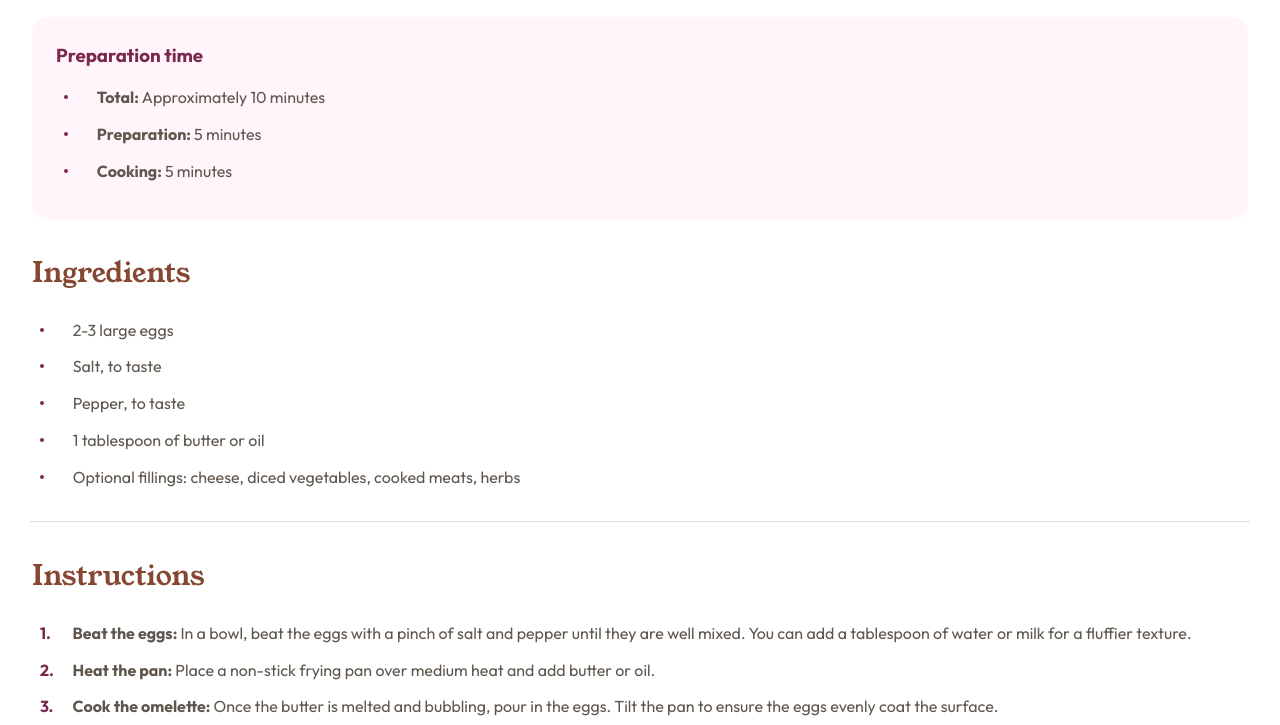
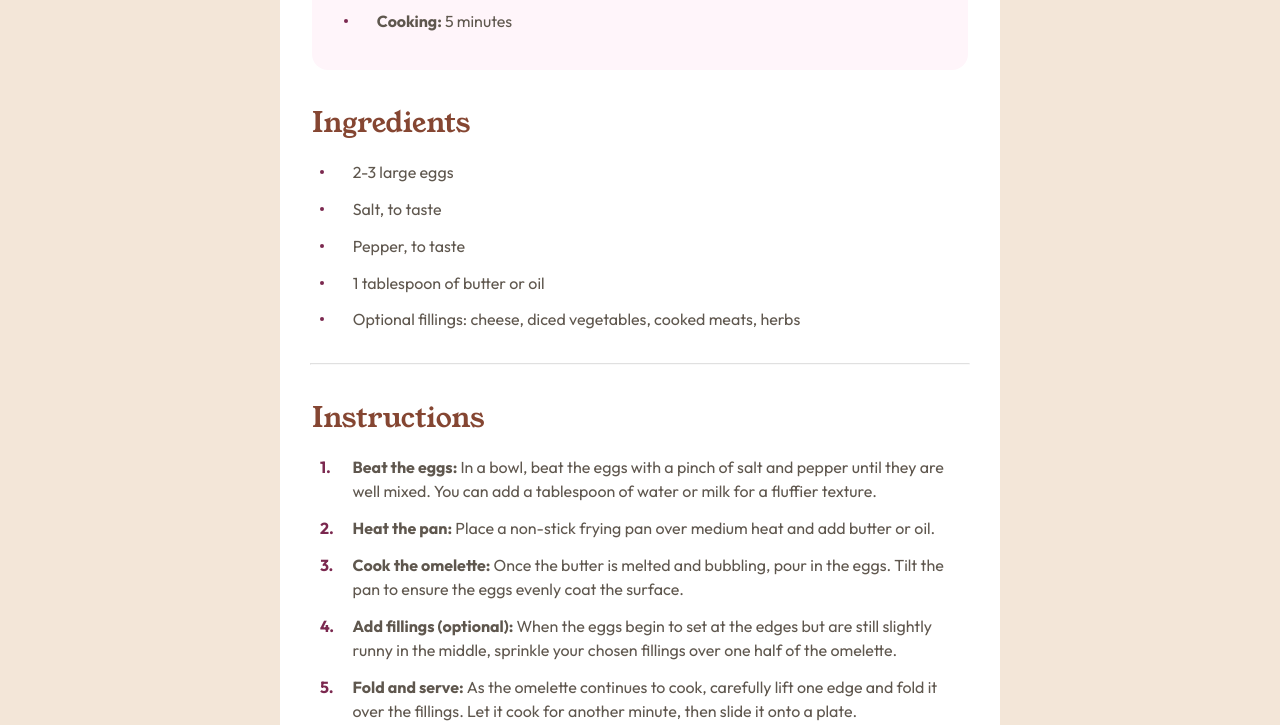
Before and after one commit to Gombeng/fm-recipe-page, a plain HTML site: page index.html in a window 1280 px wide. Shown: the part 747-1472 px from the top of the page. Drawn offline with Linux system fonts and the light colour scheme.

Commit message:
Finish desktop styling

```diff
--- a/style.scss
+++ b/style.scss
@@ -1,6 +1,7 @@
 @import url("https://fonts.googleapis.com/css2?family=Outfit:wght@100..900&family=Young+Serif&display=swap");
 
 $Mobile: 375px;
+$Tablet: 720px;
 $Desktop: 1440px;
 $Nutmeg: hsl(14, 45%, 36%);
 $Dark-Raspberry: hsl(332, 51%, 32%);
@@ -10,24 +11,50 @@ $Eggshell: hsl(30, 54%, 90%);
 $Wenge-Brown: hsl(30, 10%, 34%);
 $Dark-Charcoal: hsl(24, 5%, 18%);
 
+@mixin mediaQuery($breakpoint) {
+  @if ($breakpoint == minTablet) {
+    @media (min-width: $Tablet) {
+      @content;
+    }
+  }
+}
+
 * {
   padding: 0;
   margin: 0;
   box-sizing: border-box;
 }
 
+html {
+  @include mediaQuery(minTablet) {
+    background-color: $Eggshell;
+  }
+}
+
 body {
   margin: 0 auto;
   font-size: 16px;
   line-height: 1.5;
-  max-width: $Desktop;
+  max-width: $Tablet;
   background-color: $White;
   font-family: "Outfit", sans-serif;
+
+  @include mediaQuery(minTablet) {
+    border-radius: 1.5rem;
+    margin: 7rem auto;
+  }
 }
 
 header {
   .header-image {
     width: 100%;
+    @include mediaQuery(minTablet) {
+      border-radius: 1rem;
+    }
+  }
+  @include mediaQuery(minTablet) {
+    margin: 2rem;
+    padding-top: 2rem;
   }
 }
 
@@ -35,7 +62,7 @@ h1,
 h2 {
   font-family: "Young Serif", serif;
   font-weight: 400;
-  margin-bottom: 1.5rem;
+  margin-bottom: 1rem;
 }
 
 h1 {
@@ -59,12 +86,11 @@ p {
   margin-bottom: 1rem;
 }
 
+hr {
+  opacity: 0.3;
+}
 main > hr {
   margin: 1.9rem;
-}
-
-hr {
-  opacity: 0.3;
 }
 
 .bold {
```
Also changed, not shown: style.css, 1 other file.
